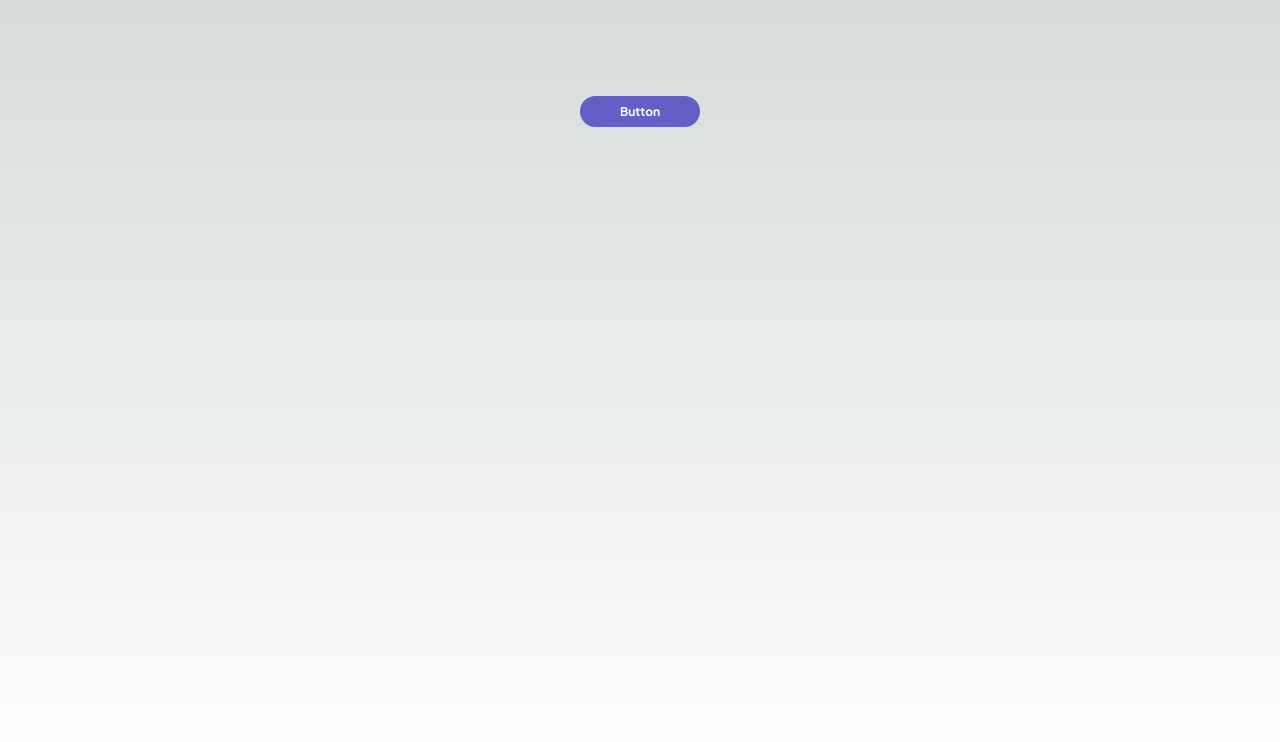
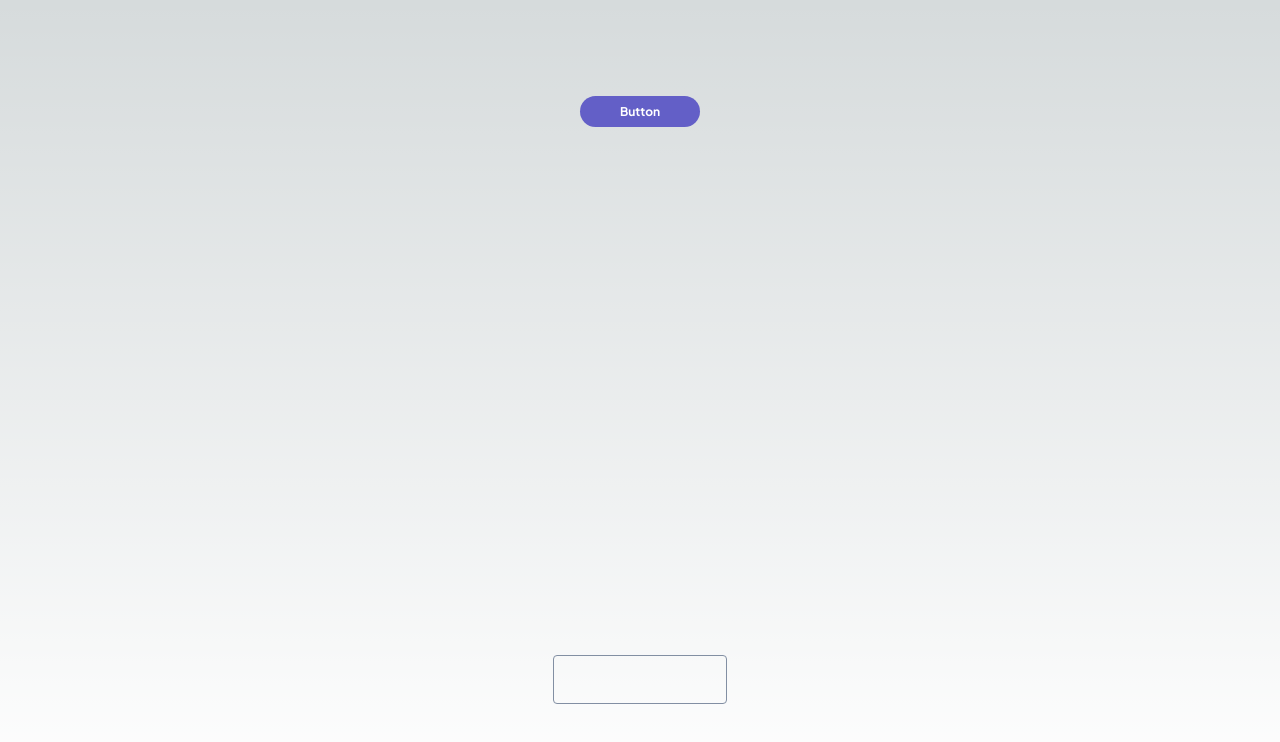
Before and after one commit to thomaspeter92/kanban-board, a Next.js app: page / in a window 1280 px wide. Shown: the top 742 px of the page. Built offline with nearby package versions, Linux system fonts and the light colour scheme.

Commit message:
begin input component

```diff
--- a/app/components/Input.tsx
+++ b/app/components/Input.tsx
@@ -1,11 +1,17 @@
-import React from 'react'
+import React from "react";
 
-type Props = {}
+type Props = {};
 
-const Input = (props: Props) => {
+const Input = ({
+  ...props
+}: Props & React.InputHTMLAttributes<HTMLInputElement>) => {
   return (
-    <div>Input</div>
-  )
-}
+    <input
+      {...props}
+      type="text"
+      className="px-2 py-3 border rounded border-gray-dark bg-transparent placeholder:black/25 active:text-black text-bodyL focus:outline-none "
+    />
+  );
+};
 
-export default Input
+export default Input;
--- a/app/page.tsx
+++ b/app/page.tsx
@@ -1,10 +1,14 @@
 import Image from "next/image";
 import Button from "./components/Button";
+import Input from "./components/Input";
 
 export default function Home() {
   return (
     <main className="flex min-h-screen flex-col items-center justify-between p-24">
-     <Button  intent="primary" size="sm">Button</Button>
+      <Button intent="primary" size="sm">
+        Button
+      </Button>
+      <Input />
     </main>
   );
 }
--- a/tailwind.config.ts
+++ b/tailwind.config.ts
@@ -24,6 +24,7 @@ const config: Config = {
           light: "#2B2C37",
         },
         gray: {
+          darkest: "#3e3f4e",
           dark: "#828FA3",
           medium: "#E4EBFA",
           light: "#F4F7FD",
```
Also changed, not shown: 1 other file (tests, documents, lock files or other folders).
